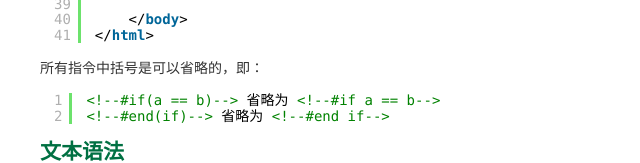
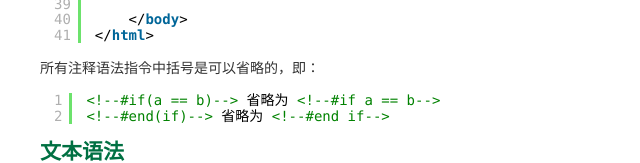
Before and after one commit to httl/httl.github.com, a plain HTML site: page syntax.html in a window 1280 px wide. Shown: the part 1257-1420 px from the top of the page, 0-640 px from the left. Drawn offline with Linux system fonts and the light colour scheme.

Commit message:
modify example

```diff
--- a/syntax.html
+++ b/syntax.html
@@ -124,7 +124,7 @@
 &lt;/html&gt;
 </pre>
 
-<p>所有指令中括号是可以省略的，即：</p>
+<p>所有注释语法指令中括号是可以省略的，即：</p>
 
 <pre class="brush: xml;">&lt;!--#if(a == b)--&gt; 省略为 &lt;!--#if a == b--&gt;
 &lt;!--#end(if)--&gt; 省略为 &lt;!--#end if--&gt;
```
